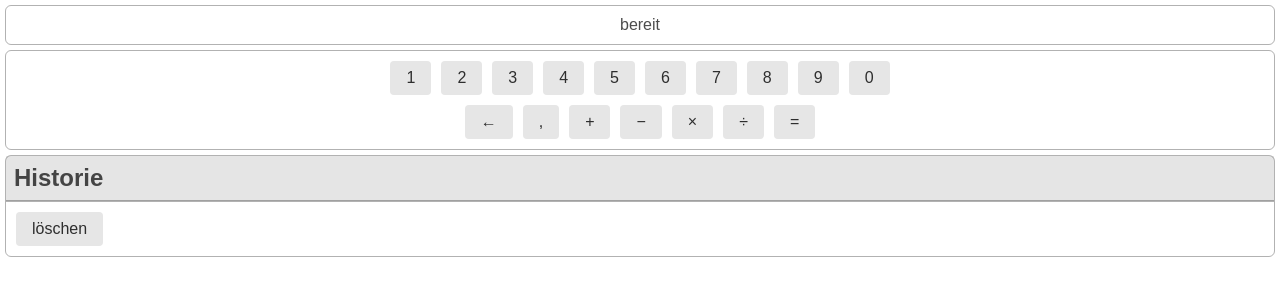
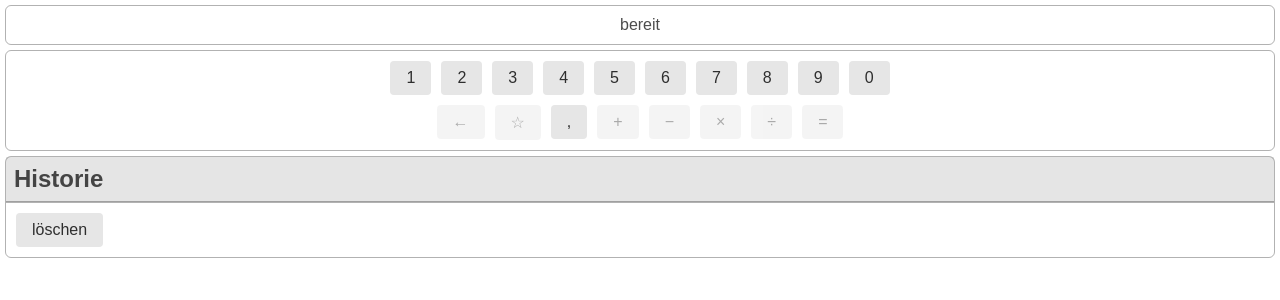
Before and after one commit to maythe4/calc, an Angular app: page / in a window 1280 px wide. Shown: the top 300 px of the page. Built offline with nearby package versions, Linux system fonts and the light colour scheme.

Commit message:
reset button and allows functions

```diff
--- a/src/app/components/buttons/buttons.component.html
+++ b/src/app/components/buttons/buttons.component.html
@@ -10,18 +10,35 @@
             <a class="pure-button margin-button" (click)="handleClick('7')">7</a>
             <a class="pure-button margin-button" (click)="handleClick('8')">8</a>
             <a class="pure-button margin-button" (click)="handleClick('9')">9</a>
-            <a class="pure-button margin-button" (click)="handleClick('0')">0</a>
+            <a class="pure-button margin-button"
+                [ngClass]="{ 'pure-button-disabled': !allowsZero() }"
+                (click)="handleClick('0')">0</a>
         </div>
         <div class="centered-container">
-            <a class="pure-button margin-button" (click)="handleClick('<')">&#8592;</a>
+            <a class="pure-button margin-button"
+                [ngClass]="{ 'pure-button-disabled': !allowsBack() }"
+                (click)="handleClick('<')">&#8592;</a>
+            <a class="pure-button margin-button"
+                [ngClass]="{ 'pure-button-disabled': !allowsReset() }"
+                (click)="handleClick('r')">&#9734;</a>
             <a class="pure-button margin-button"
                 [ngClass]="{ 'pure-button-disabled': !allowsPoint() }"
                 (click)="handleClick('.')">,</a>
-            <a class="pure-button margin-button" (click)="handleClick('+')">&#43;</a>
-            <a class="pure-button margin-button" (click)="handleClick('-')">&#8722;</a>
-            <a class="pure-button margin-button" (click)="handleClick('*')">&#215;</a>
-            <a class="pure-button margin-button" (click)="handleClick('/')">&#247;</a>
-            <a class="pure-button margin-button" (click)="handleClick('=')">&#61;</a>
+            <a class="pure-button margin-button"
+                [ngClass]="{ 'pure-button-disabled': !allowsOperations() }"
+                (click)="handleClick('+')">&#43;</a>
+            <a class="pure-button margin-button"
+                [ngClass]="{ 'pure-button-disabled': !allowsOperations() }"
+                (click)="handleClick('-')">&#8722;</a>
+            <a class="pure-button margin-button"
+                [ngClass]="{ 'pure-button-disabled': !allowsOperations() }"
+                (click)="handleClick('*')">&#215;</a>
+            <a class="pure-button margin-button"
+                [ngClass]="{ 'pure-button-disabled': !allowsOperations() }"
+                (click)="handleClick('/')">&#247;</a>
+            <a class="pure-button margin-button"
+                [ngClass]="{ 'pure-button-disabled': !allowsEquals() }"
+                (click)="handleClick('=')">&#61;</a>
         </div>
     </div>
 </div>
--- a/src/app/components/buttons/buttons.component.ts
+++ b/src/app/components/buttons/buttons.component.ts
@@ -17,8 +17,11 @@ export class ButtonsComponent implements OnInit {
     this.calculationService.handleInput(input);
   }
 
-  allowsPoint(): boolean {
-    return this.calculationService.currentCalculation.allowsPoint();
-  }
+  allowsPoint = () => this.calculationService.currentCalculation.allowsPoint();
+  allowsReset = () => this.calculationService.currentCalculation.allowsReset();
+  allowsZero = () => this.calculationService.currentCalculation.allowsZero();
+  allowsOperations = () => this.calculationService.currentCalculation.allowsOperations();
+  allowsEquals = () => this.calculationService.currentCalculation.allowsEquals();
+  allowsBack = () => this.calculationService.currentCalculation.allowsBack();
 
 }
--- a/src/app/services/calculation.service.ts
+++ b/src/app/services/calculation.service.ts
@@ -22,15 +22,14 @@ export class CalculationService {
   handleInput(input: string) {
     if (this.isOperandInput(input)) {
       this.handleOperand(input);
-    }
-    else if (this.isOperationInput(input)) {
+    } else if (this.isOperationInput(input)) {
       this.handleOperation(input);
-    }
-    else if (input === '=') {
+    } else if (input === '=') {
       this.calculate();
-    }
-    else if (input === '<') {
+    } else if (input === '<') {
       this.handleBack();
+    } else if (input === 'r') {
+      this.resetCurrentCalculation();
     }
   }
 
@@ -89,4 +88,9 @@ export class CalculationService {
     this.currentCalculation.firstOperand = this.lastCalculation.result.toString();
   }
 
+  resetCurrentCalculation() {
+    this.currentCalculation = new Calculation();
+    this.updatedSource.next();
+  }
+
 }
--- a/src/app/services/calculation.ts
+++ b/src/app/services/calculation.ts
@@ -88,6 +88,9 @@ export class Calculation {
     }
 
     toString(): string {
+      if (this.firstOperand === '') {
+          return '';
+      }
       let output = this.formatNumber(this.firstOperand);
       if (this.operation !== '') {
         output += ' ' + this.operation;
@@ -124,12 +127,11 @@ export class Calculation {
         return this.firstOperand;
     }
 
-    allowsPoint(): boolean {
-        return !this.getCurrentOperand().includes('.');
-    }
-
-    allowsZero(): boolean {
-        return this.getCurrentOperand() !== '0';
-    }
+    allowsPoint = () => !this.getCurrentOperand().includes('.');
+    allowsZero = () => this.getCurrentOperand() !== '0';
+    allowsReset = () => this.firstOperand !== '';
+    allowsOperations = () => this.firstOperand !== '';
+    allowsEquals = () => !this.isCalculated && this.secondOperand !== '';
+    allowsBack = () => this.firstOperand !== '';
 
   }
```
